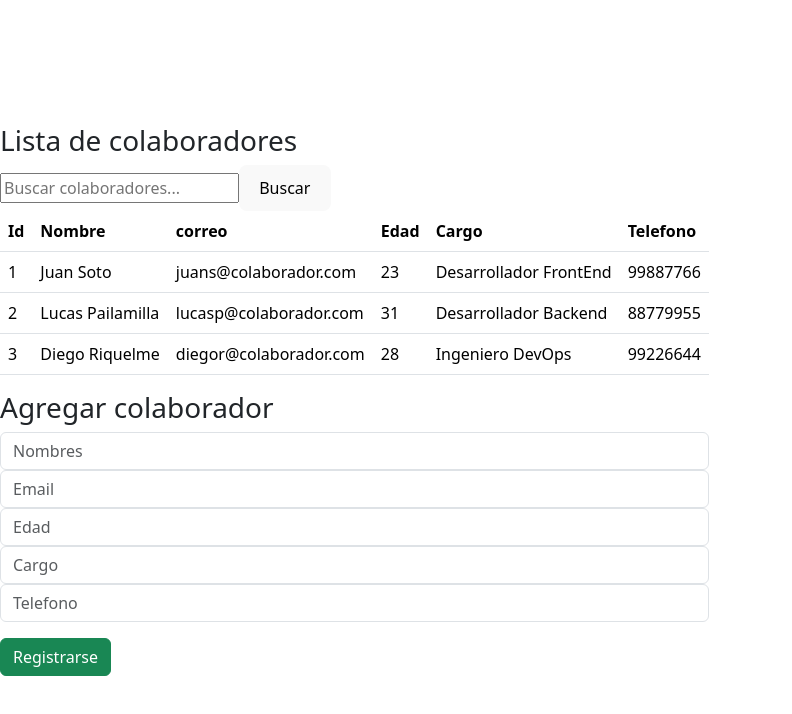
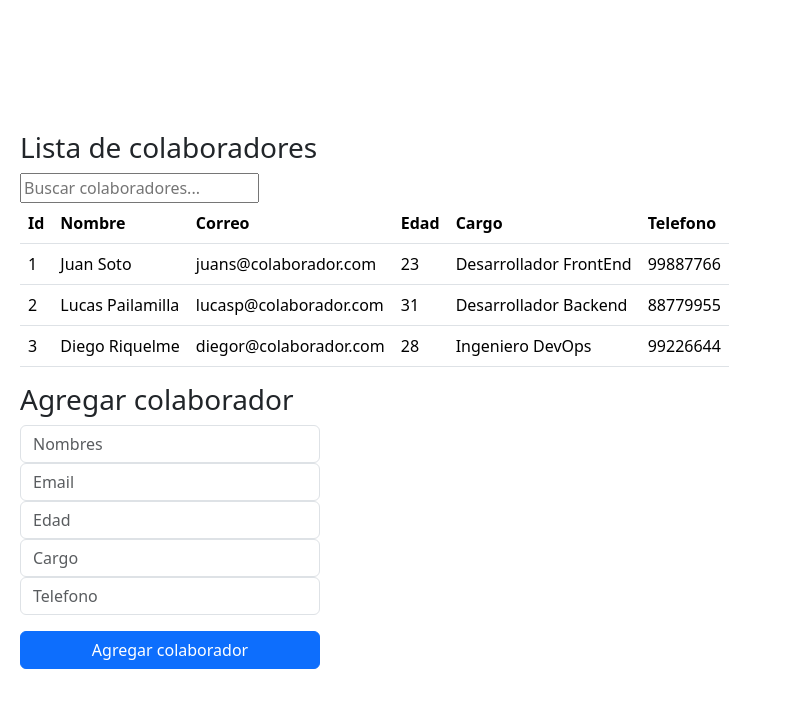
Before and after one commit to javier-gonzalez-777/Renderizacion-Dinamica, a React (Vite) app: page / in a window 1280 px wide. Shown: the top 714 px of the page, without its empty margins (0-792 px from the left). Built offline with nearby package versions, Linux system fonts and the light colour scheme.

Commit message:
Validacion mesnaje erro y diseño

```diff
--- a/src/App.css
+++ b/src/App.css
@@ -42,7 +42,7 @@
   color: #888;
 }
 */
-.error {
+/* .error {
   padding: 10px;
   color: white;
   background-color: red;
@@ -58,3 +58,7 @@
   font-weight: bold;
   border-radius: 10px;
 }
+.formulario{
+  width: 150px;
+
+} */
--- a/src/App.jsx
+++ b/src/App.jsx
@@ -16,13 +16,16 @@ const App = () => {
   };
 
   return (
-    <div>
-      <h3>Lista de colaboradores</h3>
+    <>
+
+    <div className="contenedor">
+    <h3>Lista de colaboradores</h3>
       <Buscador datos={listaUsuarios} setFiltroColaboradores={setFiltroColaboradores} />
       <Listado datos={filtroColaboradores} />
       <h3>Agregar colaborador</h3>
       <Formulario agregarColaborador={agregarColaborador} />
     </div>
+    </>
   );
 };
 
--- a/src/components/Buscador.jsx
+++ b/src/components/Buscador.jsx
@@ -24,7 +24,7 @@ const Buscador = ({ datos, setFiltroColaboradores }) => {
         onChange={handleBusquedaChange}
         placeholder="Buscar colaboradores..."
       />
-      <button type="submit">Buscar</button>
+      {/* <button type="submit">Buscar</button> */}
     </form>
   );
 };
--- a/src/components/Formulario.jsx
+++ b/src/components/Formulario.jsx
@@ -3,6 +3,7 @@ import { useState } from "react";
 import Alert from "./Alert";
 import Listado from "./Listado";
 import Datos from "../BaseColaboradores";
+
 
 
 const Formulario = ({ agregarColaborador }) => {
@@ -69,7 +70,7 @@ const Formulario = ({ agregarColaborador }) => {
     <>
       {/* <Listado datos={listaUsuarios} /> */}
       {/* <Listado datos={listaUsuarios} /> */}
-      <form onSubmit={enviarFormulario}>
+      <form className="formulario" onSubmit={enviarFormulario}>
         <div className="form-group">
           <input
             placeholder="Nombres"
@@ -109,10 +110,10 @@ const Formulario = ({ agregarColaborador }) => {
           />
 
           <button
-            className="btn btn-success mt-3"
+            className="btn btn-primary mt-3"
             type="submit"
           >
-            Registrarse
+            Agregar colaborador
           </button >
           {error && <Alert mensaje={mensaje} />}
         </div>
--- a/src/components/Listado.jsx
+++ b/src/components/Listado.jsx
@@ -12,7 +12,7 @@ const Listado = (props) => {
           <tr>
             <th scope="col">Id</th>
             <th scope="col">Nombre</th>
-            <th scope="col">correo</th>
+            <th scope="col">Correo</th>
             <th scope="col">Edad</th>
             <th scope="col">Cargo</th>
             <th scope="col">Telefono</th>
--- a/src/index.css
+++ b/src/index.css
@@ -83,3 +83,15 @@ button:focus-visible {
   font-weight: bold;
   border-radius: 10px;
 }
+.formulario{
+  width: 300px;
+  /* border: 2px solid red; */
+}
+.contenedor{
+  display: flex;
+  flex-direction: column;
+  padding-left: 20px;
+}
+.btn{
+  width: 300px;
+}
```
